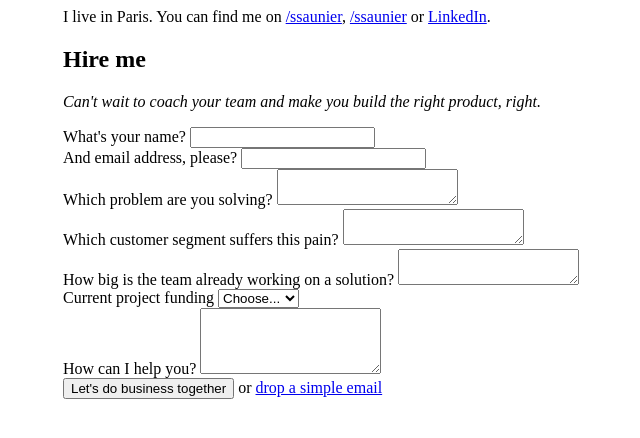
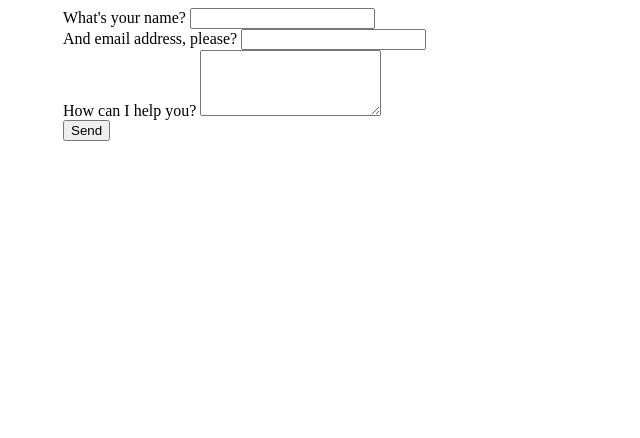
Before and after one commit to ldsouza/ldsouza.github.io, a Jekyll site: the page contact.html, which Jekyll copies as it is, in a window 1280 px wide. Shown: the top 438 px of the page, without its empty margins (277-917 px from the left). Built offline with Jekyll 4.4.1, drawn with Linux system fonts in a browser that asks for light colours.

Commit message:
Update contact.html

```diff
--- a/contact.html
+++ b/contact.html
@@ -7,21 +7,8 @@
 <meta name="referrer" content="origin" />
 <div id="page-wrap">
 <section class="inner">
+<section class="inner">
 
-  <p>
-    I live in Paris. You can find me on
-    <a href="https://twitter.com/intent/follow?screen_name=ssaunier"><i class="icon-twitter"></i>/ssaunier</a>,
-    <a href="https://github.com/ssaunier"><i class="icon-github"></i>/ssaunier</a>
-    or <a href="https://www.linkedin.com/in/sebastiensaunier">LinkedIn</a>.
-  </p>
-
-  <h1>Hire me</h1>
-
-  <p>
-    <em>
-    Can't wait to coach your team and make you build the right product, right.
-    </em>
-  </p>
 
   <form action="//formspree.io/virtua.laurel@gmail.com" role="form" method="POST">
     <div class="form-group">
@@ -35,40 +22,13 @@
     </div>
 
     <div class="form-group">
-      <label for="problem">Which problem are you solving?</label>
-      <textarea name="problem" class="form-control" rows="2"></textarea>
-    </div>
-
-    <div class="form-group">
-      <label for="customer">Which customer segment suffers this pain?</label>
-      <textarea name="customer" class="form-control" rows="2"></textarea>
-    </div>
-
-    <div class="form-group">
-      <label for="team">How big is the team already working on a solution?</label>
-      <textarea name="team" class="form-control" rows="2"></textarea>
-    </div>
-
-    <div class="form-group">
-      <label for="funding">Current project funding</label>
-      <select name="funding" class="form-control">
-        <option value="">Choose...</option>
-        <option>Pre-seed</option>
-        <option>Seed</option>
-        <option>Serie A</option>
-        <option>Series B+</option>
-      </select>
-    </div>
-
-    <div class="form-group">
       <label for="message">How can I help you?</label>
       <textarea name="body" class="form-control" rows="4" width="100%" required></textarea>
     </div>
 
     <div>
       <input type="hidden" name="_next" value="https://www.solutionsdelve.com/thanks.html">
-      <input type="submit" class="btn btn-lg" value="Let's do business together">
-      or <a href="mailto:seb@saunier.me">drop a simple email</a>
+      <input type="submit" class="btn btn-lg" value="Send">
     </div>
   </form>
 </section>
```
